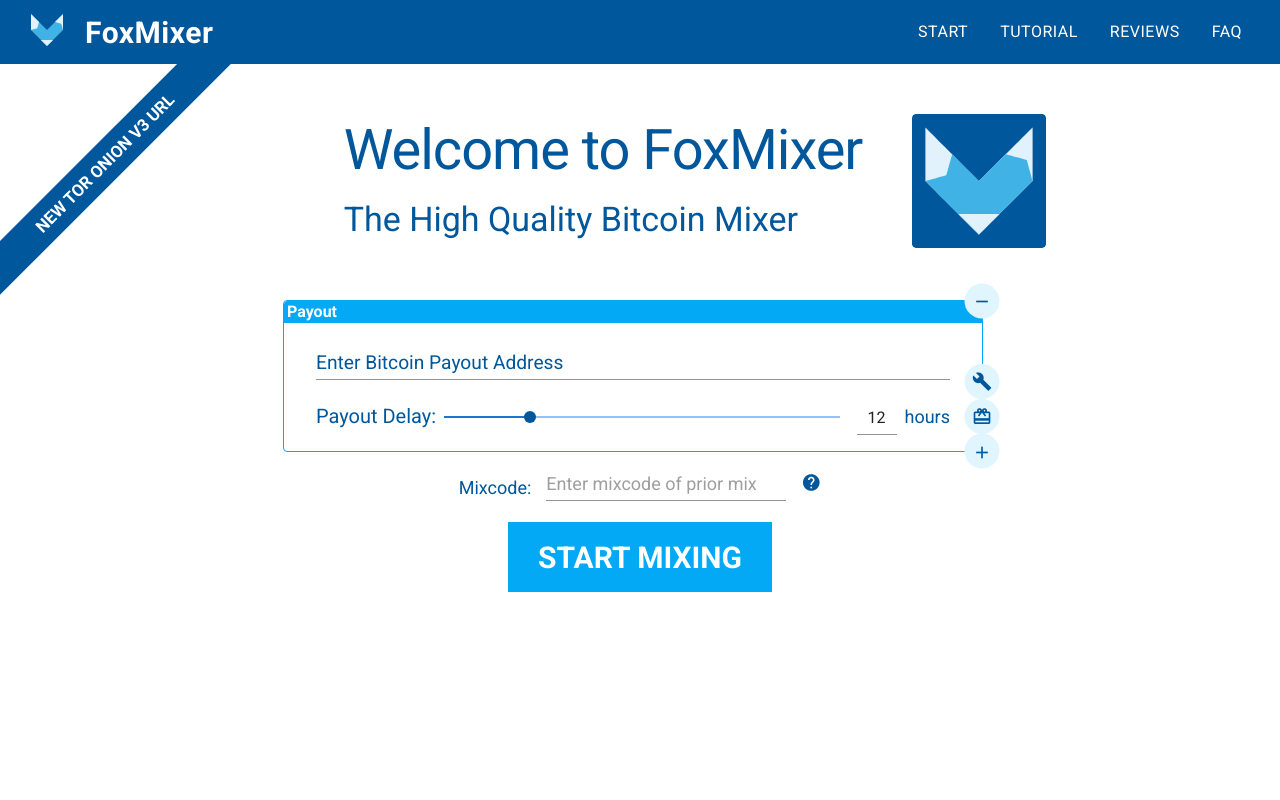
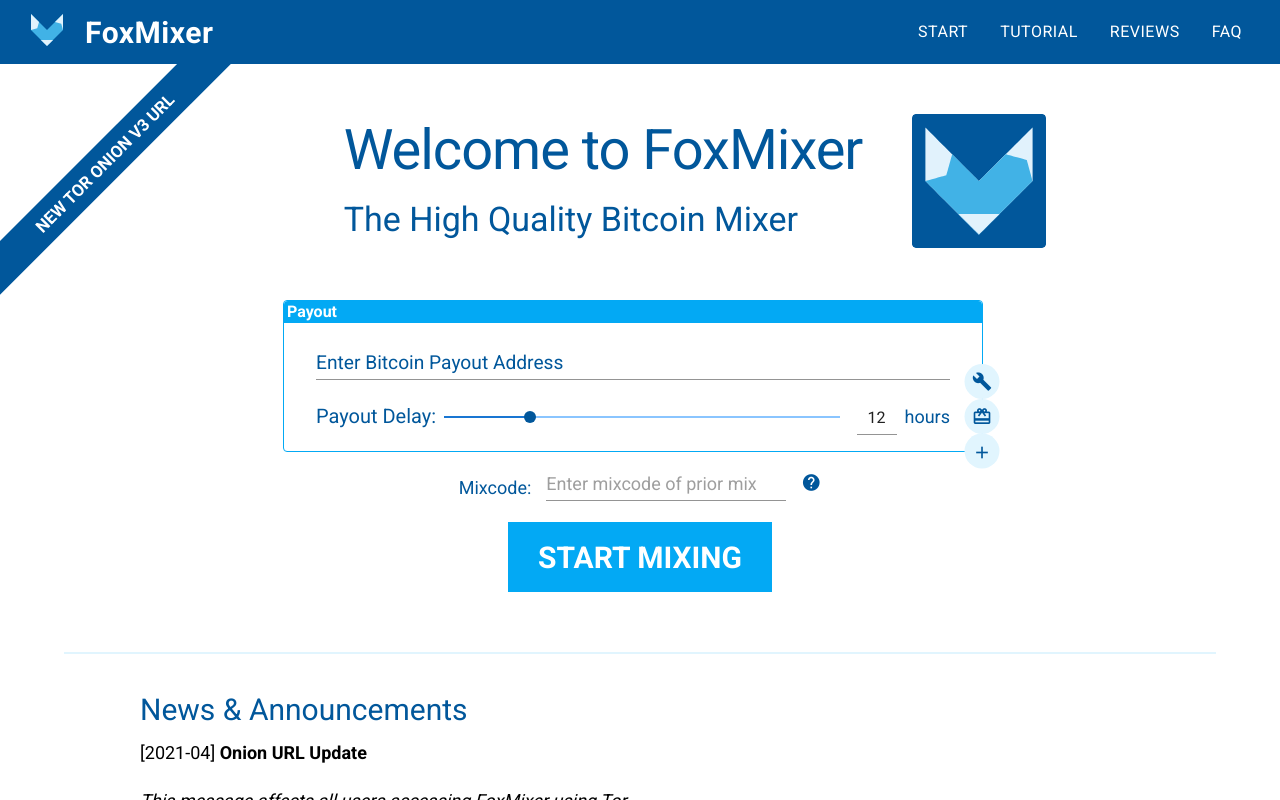
Before and after one commit to azzazkhan/foxmixer, a Vue app: page / in a window 1280 px wide. Built offline with nearby package versions, Linux system fonts and the light colour scheme; a small style sheet from the web is missing.

Commit message:
Added 2 text sections

```diff
--- a/src/components/Page.vue
+++ b/src/components/Page.vue
@@ -11,6 +11,7 @@
   width: 100%;
   height: calc(100vh - var(--header-height));
   overflow: auto;
+  padding-bottom: 2px;
   &.page-home {
     padding-top: 50px;
   }
--- /dev/null
+++ b/src/components/content/Divider.vue
@@ -0,0 +1,20 @@
+<template>
+  <div class="text-section-horizontal-divider"></div>
+</template>
+
+<style lang="scss" scoped>
+.text-section-horizontal-divider {
+  background-color: #e1f5fe;
+  height: 2px;
+  width: 90%;
+  margin: 40px auto;
+}
+</style>
+
+<script lang="ts">
+import Vue from "vue";
+
+export default Vue.extend({
+  name: "HorizontalDivider",
+});
+</script>
--- /dev/null
+++ b/src/components/content/TextSection.vue
@@ -0,0 +1,47 @@
+<template>
+  <div class="text-section">
+    <div class="title-wrapper">
+      <slot name="title"></slot>
+    </div>
+    <div class="content-wrapper">
+      <slot></slot>
+    </div>
+  </div>
+</template>
+
+<style lang="scss" scoped>
+.text-section {
+  width: 90%;
+  margin: 0 auto;
+  @media (min-width: 880px) {
+    max-width: 1000px;
+  }
+  .title-wrapper {
+    & > * {
+      color: var(--color-primary);
+      font-size: 30px;
+      margin: 30px 0 15px;
+      line-height: 32px;
+    }
+  }
+  .content-wrapper {
+    color: #000000;
+    font-size: 18px;
+    line-height: 24px;
+    letter-spacing: normal;
+    a {
+      color: -webkit-link;
+      text-decoration: none;
+    }
+  }
+}
+</style>
+
+<script lang="ts">
+import Vue from "vue";
+
+export default Vue.extend({
+  name: "",
+  data: () => ({}),
+});
+</script>
--- a/src/components/mixer/index.vue
+++ b/src/components/mixer/index.vue
@@ -1,10 +1,11 @@
 <template>
   <center>
     <div class="mixer-section">
+      <!-- Payout method settings popup -->
       <v-dialog v-model="settingPopupOpened" max-width="50%">
         <v-card>
           <v-card-text class="pt-2">
-            <h2 class="settings-popup-header">Advance payout settings</h2>
+            <h2 class="popup-header">Advance payout settings</h2>
             <v-radio-group v-model="payoutType">
               <v-radio
                 label="Set relative payout percentages (recommended)"
@@ -28,10 +29,11 @@
           </v-card-actions>
         </v-card>
       </v-dialog>
+      <!-- Coupn code popup -->
       <v-dialog v-model="couponPopupOpened" max-width="50%">
         <v-card>
           <v-card-text class="pt-2">
-            <h2 class="settings-popup-header">Coupon Code</h2>
+            <h2 class="popup-header">Coupon Code</h2>
             <div class="coupon-code-wrapper">
               <v-text-field type="text" v-model="couponCode" class="input-field" placeholder="Enter Coupon Code here" />
               <span v-show="couponCodeError" class="error-message">The given coupon code is not valid</span>
@@ -49,15 +51,18 @@
           </v-card-actions>
         </v-card>
       </v-dialog>
+      <!-- Logo & name section -->
       <intro-section />
+      <!-- Actual mixer widget -->
       <mixer-widget
         :payoutType="payoutType"
         :addWidgetTrigger="() => {}"
-        :removeWidgetTrigger="() => {}"
         :couponPopupTrigger="openCouponPopup"
         :settingsPopupTrigger="openSettingsPopup"
       />
+      <!-- Mix code inpute box -->
       <mixer-code />
+      <!-- Process start button -->
       <center>
         <button class="start-mix-btn">Start Mixing</button>
       </center>
@@ -66,12 +71,14 @@
 </template>
 
 <style lang="scss">
-.settings-popup-header {
+// Popup styles
+.popup-header {
   color: var(--color-primary);
   position: relative;
   top: 10px;
   margin-top: 10px;
 }
+// Process start button
 .start-mix-btn {
   background-color: #03a9f4;
   color: white;
@@ -83,7 +90,7 @@
   text-align: center;
   text-transform: uppercase;
   transition: opacity 0.2s ease;
-  margin: 0 auto 50px;
+  margin: 0 auto 20px;
   &:hover {
     opacity: 0.9;
   }
--- a/src/views/Home.vue
+++ b/src/views/Home.vue
@@ -2,6 +2,50 @@
   <page class="page-home">
     <v3-banner />
     <mixer />
+    <horizontal-divider />
+    <!-- News -->
+    <text-section>
+      <template v-slot:title>
+        <h1>News &amp; Announcements</h1>
+      </template>
+      <template v-slot:default>
+        <p>
+          [2021-04] <strong>Onion URL Update</strong>
+          <br /><br />
+          <em>This message affects all users accessing FoxMixer using Tor.</em>
+          <br /><br />
+          FoxMixer has a new Tor onion v3 URL<br />
+          <strong>
+            <a href="http://foxmixer4dw2zluv7gy4pgqrpp2ab6p323s5clcyt7i5csbpk2pzezid.onion">
+              foxmixer4dw2zluv7gy4pgqrpp2ab6p323s5clcyt7i5csbpk2pzezid.onion
+            </a>
+          </strong>
+          <br />
+          Store it in your bookmarks, it is now the preffered way accessing FoxMixer through Tor<br />
+          The advancements in the Tor development make this step necessary, as the old, shorter v2 URL format (foxmixer6mrsuxrl.onion) has been
+          <a href="https://blog.torproject.org/v2-deprecation-timeline" target="_blank">deprecated by the Tor team</a>.
+          <br />
+          The old onion URL will still stay available. But since July, you are most likely not able to reach FoxMixer using the old URL after updating to the latest version of Tor.
+          <br />
+          Pay close attention to store this URL correctly, to avoid being tricked by fake websites.
+          <br /><br />
+          This change does not affect the clearnet domain (https://www.foxmixer.com) in any way, which will stay available as usual.
+        </p>
+      </template>
+    </text-section>
+    <horizontal-divider />
+    <!-- About -->
+    <text-section>
+      <template v-slot:title>
+        <h1>About FoxMixer</h1>
+      </template>
+      <template v-slot:default>
+        <p>
+          FoxMixer is an outstanding, high quality bitcoin mixing service that makes mixing bitcoins as easy as never before. No matter if you have bought new bitcoins, you want to buy or sell something using bitcoins or you intend to pay out bitcoins to another currency. Without mixing, bitcoins can be easily traced back to you. By everyone in the world who has access to the internet! As the protocol of bitcoin is open, it is easy to find out about your transactions and behaviour.<br />
+          FoxMixer is the state-of-the-art service for restoring and keeping security and privacy in the bitcoin ecosystem. FoxMixer accepts your bitcoins, mixes them in a huge and constantly changing pool of bitcoins and returns a new and fully independent set of bitcoins. This simple procedure makes the backtracing of transactions impossible.
+        </p>
+      </template>
+    </text-section>
   </page>
 </template>
 
@@ -10,6 +54,8 @@
 import Page from "../components/Page.vue";
 import Banner from "../components/header/Banner.vue";
 import Mixer from "../components/mixer/index.vue";
+import HorizontalDivider from "../components/content/Divider.vue";
+import TextSection from "../components/content/TextSection.vue";
 
 export default Vue.extend({
   name: "Home",
@@ -17,6 +63,8 @@
     page: Page,
     "v3-banner": Banner,
     mixer: Mixer,
+    "horizontal-divider": HorizontalDivider,
+    "text-section": TextSection,
   },
 });
 </script>
```
Also changed, not shown: src/components/MixerSection.vue (deleted, +0 -24 lines), src/components/SideBanner.vue (deleted, +0 -35 lines).
